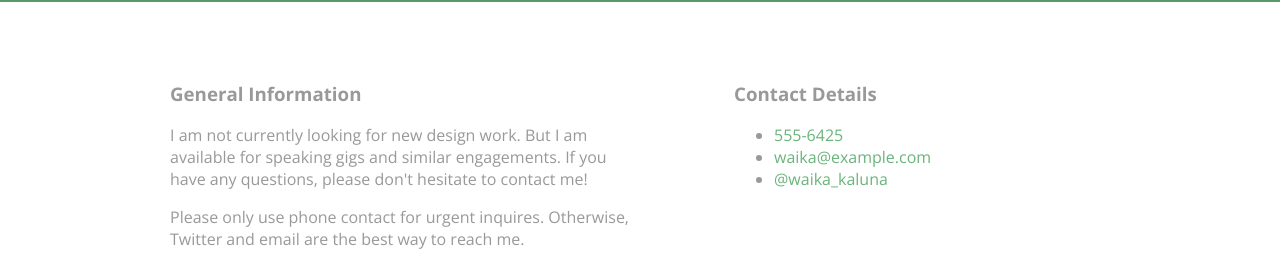
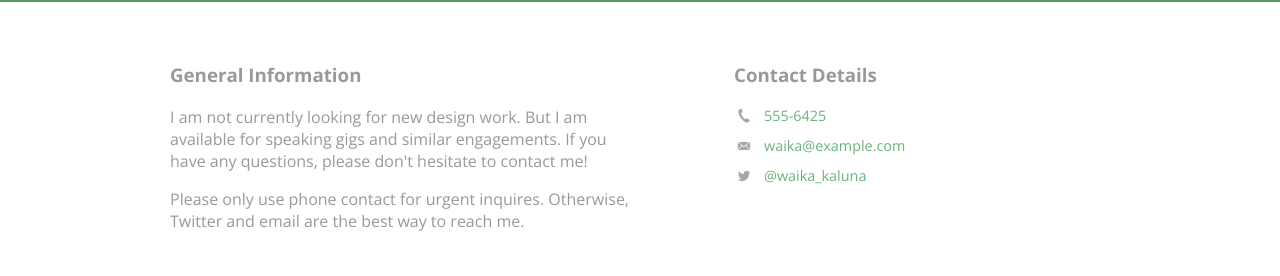
Before and after one commit to waikakaluna/01.-How-to-Make-a-Website, a plain HTML site: page contact.html in a window 1280 px wide. Shown: the part 103-379 px from the top of the page. Drawn offline with nearby package versions, Linux system fonts and the light colour scheme.

Commit message:
Finishing touches

```diff
--- a/css/main.css
+++ b/css/main.css
@@ -20,6 +20,9 @@ img {
 	max-width: 100%;
 }
 
+h3 {
+	margin: 0 0 1em 0;
+}
 
 
 /**********************************
@@ -131,6 +134,53 @@ footer {
 
 
 /**********************************
+         PAGE: ABOUT
+**********************************/
+
+.profile-photo {
+	display: block;
+	max-width: 150px;
+	margin: 0 auto 30px;
+	border-radius: 100%;
+}
+
+
+
+/**********************************
+         PAGE: CONTACT
+**********************************/
+
+.contact-info {
+	list-style: none;
+	padding: 0;
+	margin: 0;
+	font-size: 0.9em;
+}
+
+.contact-info a {
+	display: block;
+	min-height: 20px;
+	background-repeat: no-repeat;
+	background-size: 20px 20px;
+	padding: 0 0 0 30px;
+	margin: 0 0 10px;
+}
+
+.contact-info li.phone a {
+	background-image: url('../img/phone.png');
+}
+
+.contact-info li.mail a {
+	background-image: url('../img/mail.png');
+}
+
+.contact-info li.twitter a {
+	background-image: url('../img/twitter.png');
+}
+
+
+
+/**********************************
               COLORS
 **********************************/
 
```
Also changed, not shown: index.html (+2 -0 lines).
